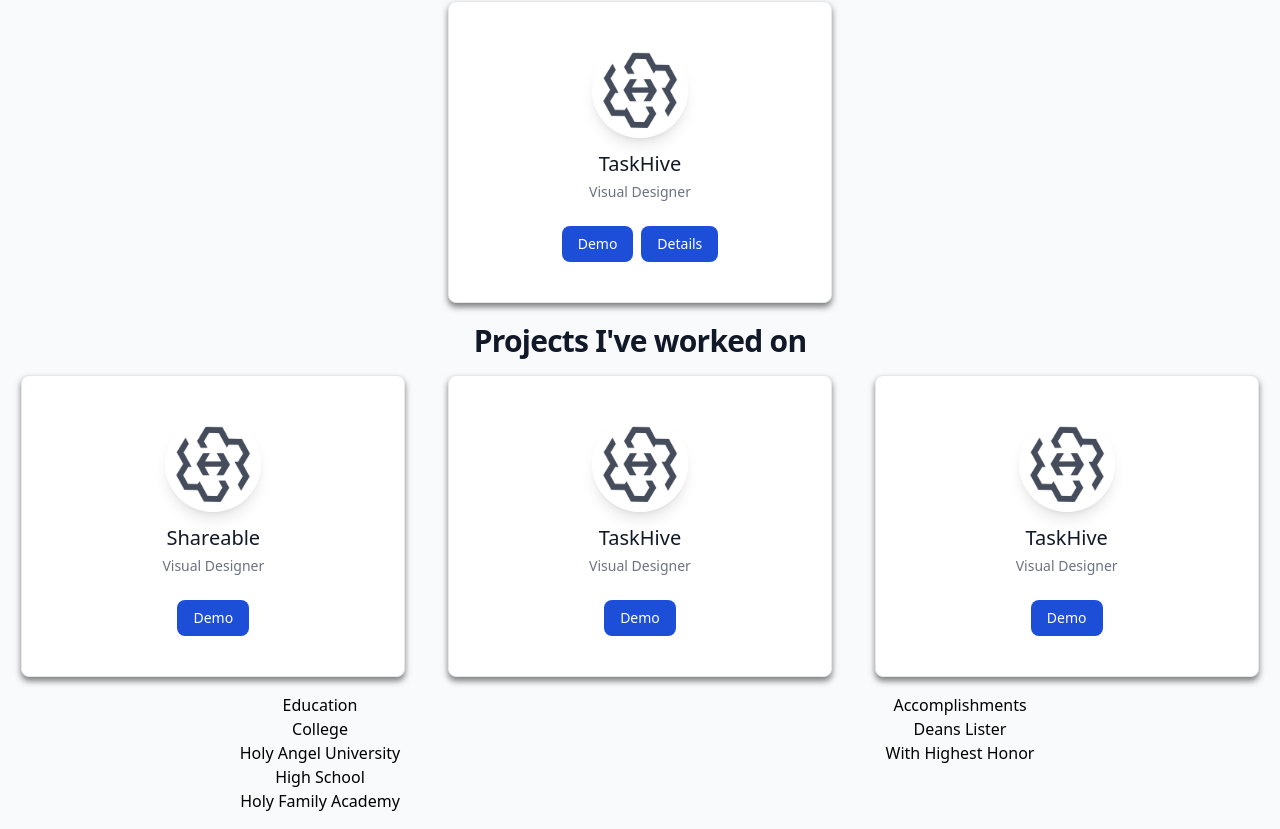
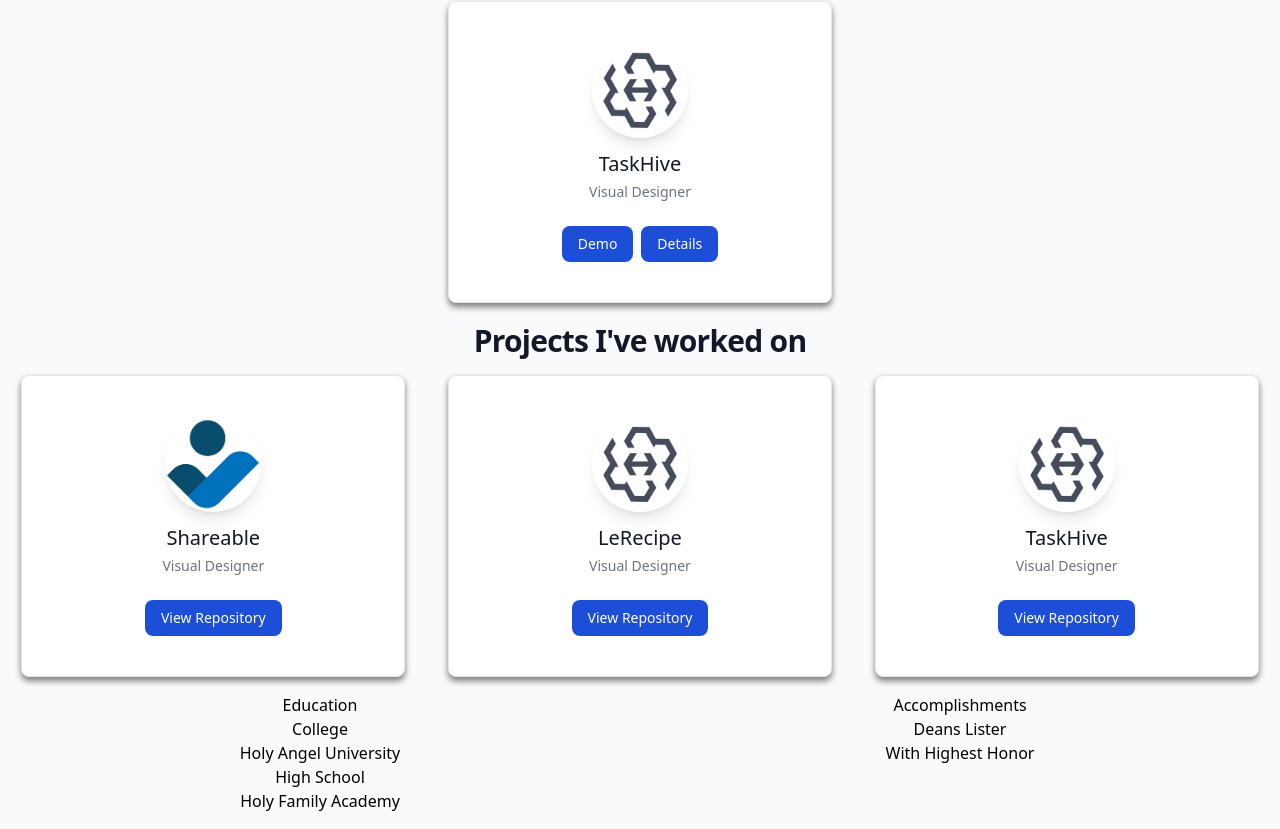
Before and after one commit to johnmartinroque/Portfolio, a React (Create React App) app in the folder portfolio/: page / in a window 1280 px wide. Shown: the part 1235-2064 px from the top of the page. Built offline with nearby package versions, Linux system fonts and the light colour scheme.

Commit message:
vercel update check

```diff
--- a/portfolio/src/components/projects/PastProject.jsx
+++ b/portfolio/src/components/projects/PastProject.jsx
@@ -14,7 +14,7 @@ function PastProject() {
             <div className="flex flex-col items-center pb-10">
               <img
                 className="w-24 h-24 mb-3 rounded-full shadow-lg"
-                src="/images/TaskHive.png"
+                src="/images/Shareable.png"
                 alt="TaskHive"
               />
               <h5 className="mb-1 text-xl font-medium text-gray-900 dark:text-white">
@@ -25,12 +25,12 @@ function PastProject() {
               </span>
               <div className="flex mt-4 md:mt-6">
                 <a
-                  href="https://taskhive-8b031.web.app"
+                  href="https://github.com/Ikawari-s/Shareable"
                   target="_blank"
                   rel="noopener noreferrer"
                   className="inline-flex items-center px-4 py-2 text-sm font-medium text-center text-white bg-blue-700 rounded-lg hover:bg-blue-800 focus:ring-4 focus:outline-none focus:ring-blue-300 dark:bg-blue-600 dark:hover:bg-blue-700 dark:focus:ring-blue-800"
                 >
-                  Demo
+                  View Repository
                 </a>
               </div>
             </div>
@@ -45,19 +45,19 @@ function PastProject() {
                 alt="TaskHive"
               />
               <h5 className="mb-1 text-xl font-medium text-gray-900 dark:text-white">
-                TaskHive
+                LeRecipe
               </h5>
               <span className="text-sm text-gray-500 dark:text-gray-400">
                 Visual Designer
               </span>
               <div className="flex mt-4 md:mt-6">
                 <a
-                  href="https://taskhive-8b031.web.app"
+                  href="https://github.com/johnmartinroque/LeRecipe"
                   target="_blank"
                   rel="noopener noreferrer"
                   className="inline-flex items-center px-4 py-2 text-sm font-medium text-center text-white bg-blue-700 rounded-lg hover:bg-blue-800 focus:ring-4 focus:outline-none focus:ring-blue-300 dark:bg-blue-600 dark:hover:bg-blue-700 dark:focus:ring-blue-800"
                 >
-                  Demo
+                  View Repository
                 </a>
               </div>
             </div>
@@ -84,7 +84,7 @@ function PastProject() {
                   rel="noopener noreferrer"
                   className="inline-flex items-center px-4 py-2 text-sm font-medium text-center text-white bg-blue-700 rounded-lg hover:bg-blue-800 focus:ring-4 focus:outline-none focus:ring-blue-300 dark:bg-blue-600 dark:hover:bg-blue-700 dark:focus:ring-blue-800"
                 >
-                  Demo
+                  View Repository
                 </a>
               </div>
             </div>
```
Also changed, not shown: portfolio/public/images/Shareable.png (added).
